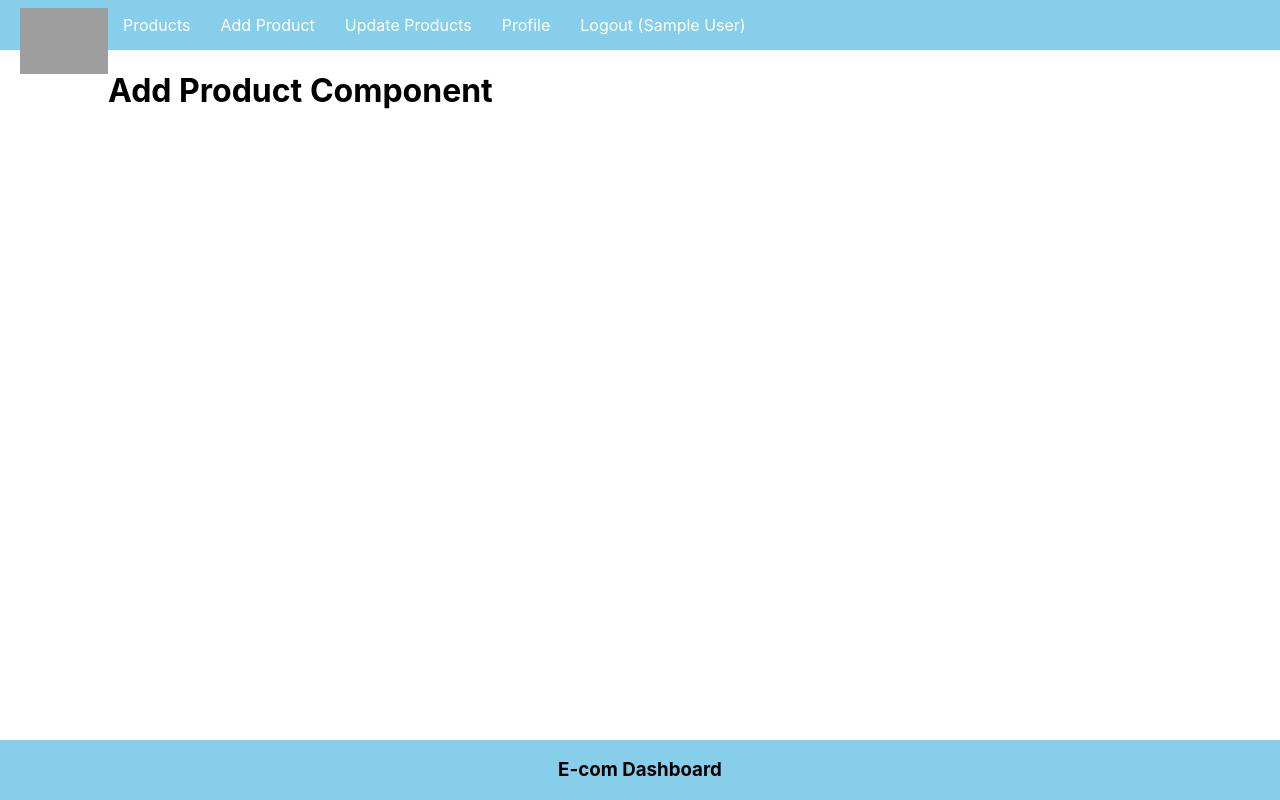
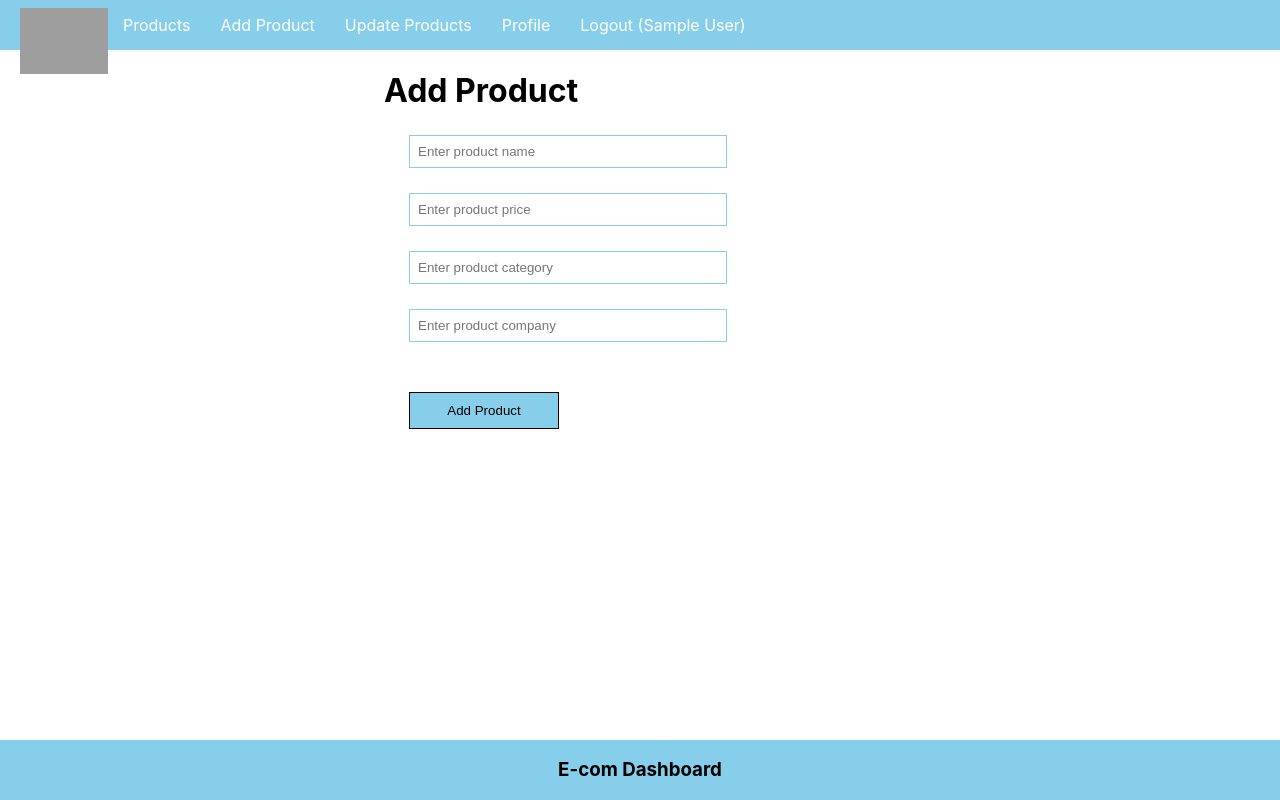
Before and after one commit to akhileshtiwari2/e-dashboard-client, a React (Create React App) app: page /add in a window 1280 px wide. Built offline with nearby package versions, Linux system fonts and the light colour scheme; sample sign-in values are in the browser's storage; grey boxes are pictures that could not be loaded.

Commit message:
Add Product Comonent ready

```diff
--- a/src/App.css
+++ b/src/App.css
@@ -59,6 +59,17 @@
   margin-top: 8px;
   margin-left: 20px;
 }
+.product-container{
+  margin-left: 30%;
+}
+button.add-product-btn {
+  margin: 25px;
+  width: 150px;
+  padding: 10px;
+  background-color: skyblue;
+  border: 1px solid;
+  cursor: pointer;
+}
 @media (prefers-reduced-motion: no-preference) {
   .App-logo {
     animation: App-logo-spin infinite 20s linear;
--- a/src/App.js
+++ b/src/App.js
@@ -5,6 +5,7 @@
 import SignUp from './components/SignUp';
 import PrivateComponent from './components/PrivateComponent'
 import Login from './components/Login'
+import AddProduct from './components/AddProduct'
 function App() {
   return (
     <div className="App">
@@ -14,7 +15,7 @@
 
         <Route element={<PrivateComponent/>}>
         <Route path="/" element={<h1>Product Listing Component</h1>}/>
-        <Route path="/add" element={<h1>Add Product Component</h1>}/>
+        <Route path="/add" element={<AddProduct/>}/>
         <Route path="/update" element={<h1>Update Product Component</h1>}/>
         <Route path="/logout" element={<h1>logout</h1>}/>
         <Route path="/profile" element={<h1>Profile</h1>}/>
--- /dev/null
+++ b/src/components/AddProduct.js
@@ -0,0 +1,32 @@
+import React,{useState} from 'react';
+
+const AddProduct = () =>{
+    const [name, setName] = useState("");
+    const [price, setPrice] = useState("");
+    const [category, setCategory] = useState("");
+    const [company, setCompany] = useState("");
+    const addProduct = ()=>{
+        console.log(name,price,category,company)
+    }
+    return(
+        <div className="product-container">
+            <h1>Add Product</h1>
+            <input className="input-box" type="text" placeholder="Enter product name"
+            onChange={(e)=>setName(e.target.value)} value={name} />
+
+            <input className="input-box" type="text" placeholder="Enter product price"
+            onChange={(e)=>setPrice(e.target.value)} value={price} />
+
+            <input className="input-box" type="text" placeholder="Enter product category"
+            onChange={(e)=>setCategory(e.target.value)} value={category} />
+
+            <input className="input-box" type="text" placeholder="Enter product company"
+            onChange={(e)=>setCompany(e.target.value)} value={company} />
+
+            <button onClick={addProduct} className="add-product-btn" type="button">Add Product</button>
+
+        </div>
+    )
+}
+
+export default AddProduct;
```
